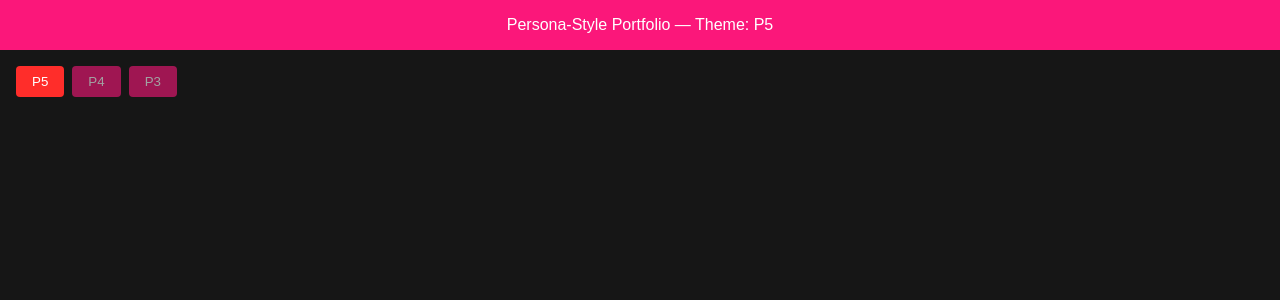
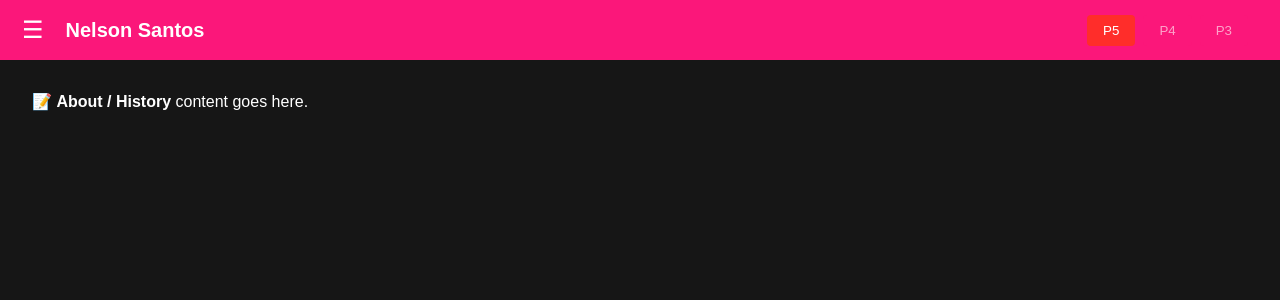
Before and after one commit to NelsonCGSantos/per-portfolio, a React (Vite) app: page / in a window 1280 px wide. Shown: the top 300 px of the page. Built offline with nearby package versions, Linux system fonts and the light colour scheme.

Commit message:
first card drafts for projects

```diff
--- a/src/App.jsx
+++ b/src/App.jsx
@@ -1,20 +1,125 @@
-import React from 'react';
+// src/App.jsx
+import React, { useState } from 'react';
+import styled from 'styled-components';
+import { Sidebar } from './Sidebar';
 import { ThemeToggle } from './ThemeToggle';
-import styled from 'styled-components';
+import PersonaCard from './PersonaCard';
 
 const Header = styled.header`
-  padding: 1rem;
+  position: fixed;
+  top: 0;
+  left: 0;
+  height: 60px;
+  width: 100%;
   background: ${({ theme }) => theme.accent};
-  text-align: center;
+  display: flex;
+  align-items: center;
+  padding: 0 1rem;
+  box-sizing: border-box;
+  z-index: 1001;
+`;
+
+const MenuButton = styled.button`
+  font-size: 1.5rem;
+  background: none;
+  border: none;
+  color: ${({ theme }) => theme.text};
+  cursor: pointer;
+`;
+
+const Title = styled.h1`
+  margin: 0 1rem;
+  flex-grow: 1;
+  font-size: 1.25rem;
+  color: ${({ theme }) => theme.text};
+`;
+
+const Main = styled.main`
+  padding-top: 60px; /* push below header */
+  margin-left: ${({ sidebarOpen }) => (sidebarOpen ? '240px' : '0')};
+  transition: margin-left 0.3s ease;
+  min-height: calc(100vh - 60px);
+`;
+
+const ProjectsGrid = styled.section`
+  display: flex;
+  flex-wrap: wrap;
+  justify-content: center;
+  padding: 2rem;
 `;
 
 export default function App({ themeName, setTheme }) {
+  const [sidebarOpen, setSidebarOpen] = useState(false);
+  const [active, setActive] = useState('About');
+  const menu = ['About', 'Projects', 'Skills', 'Contact'];
+
   return (
-    <div>
+    <>
       <Header>
-        Persona-Style Portfolio — Theme: {themeName.toUpperCase()}
+        <MenuButton onClick={() => setSidebarOpen(o => !o)}>
+          ☰
+        </MenuButton>
+        <Title>Nelson Santos</Title>
+        <ThemeToggle themeName={themeName} setTheme={setTheme} />
       </Header>
-      <ThemeToggle themeName={themeName} setTheme={setTheme} />
-    </div>
+
+      <Sidebar
+        open={sidebarOpen}
+        items={menu}
+        onSelect={label => {
+          setActive(label);
+          setSidebarOpen(false);
+        }}
+      />
+
+      <Main sidebarOpen={sidebarOpen}>
+        {active === 'About' && (
+          <div style={{ padding: '2rem' }}>
+            📝 <strong>About / History</strong> content goes here.
+          </div>
+        )}
+
+        {active === 'Projects' && (
+          <ProjectsGrid>
+            <PersonaCard
+              title="TLDR Chrome Extension"
+              description="A Chrome extension that summarizes any page using the ChatGPT API."
+              stack={['React', 'Styled-Components', 'OpenAI']}
+              link="https://github.com/your-username/tldr-extension"
+            />
+            <PersonaCard
+              title="Pirate Portfolio"
+              description="Interactive 3D portfolio built with React Three Fiber."
+              stack={['React', 'Three.js', 'Vite']}
+              link="https://github.com/your-username/pirate-portfolio"
+            />
+            <PersonaCard
+              title="SpeerNotes API"
+              description="Secure notes API with JWT auth, built in Node.js + PostgreSQL."
+              stack={['Node.js', 'Express', 'PostgreSQL']}
+              link="https://github.com/your-username/speerNotes-api"
+            />
+            <PersonaCard
+              title="Nuit Blanche Site"
+              description="Fundraising microsite for an art festival, built in Vue.js."
+              stack={['Vue', 'Vuetify', 'Netlify']}
+              link="https://github.com/your-username/nuit-blanche-site"
+            />
+          </ProjectsGrid>
+        )}
+
+        {active === 'Skills' && (
+          <div style={{ padding: '2rem' }}>
+            📊 <strong>Skills XP Bars</strong> go here (we’ll animate these next).
+          </div>
+        )}
+
+        {active === 'Contact' && (
+          <div style={{ padding: '2rem' }}>
+            📬 <strong>Contact / Confidant Grid</strong> goes here.
+          </div>
+        )}
+      </Main>
+    </>
   );
 }
--- /dev/null
+++ b/src/PersonaCard.jsx
@@ -0,0 +1,86 @@
+import React, { useState } from 'react';
+import styled from 'styled-components';
+
+const CardContainer = styled.div`
+  perspective: 1000px;
+  width: 280px;
+  height: 180px;
+  margin: 1rem;
+  cursor: pointer;
+`;
+
+const CardInner = styled.div`
+  position: relative;
+  width: 100%;
+  height: 100%;
+  transform-style: preserve-3d;
+  transition: transform 0.6s ease;
+  transform: ${({ flipped }) => (flipped ? 'rotateY(180deg)' : 'rotateY(0)')};
+`;
+
+const CardFace = styled.div`
+  position: absolute;
+  width: 100%;
+  height: 100%;
+  backface-visibility: hidden;
+  border-radius: 8px;
+  display: flex;
+  align-items: center;
+  justify-content: center;
+`;
+
+const CardFront = styled(CardFace)`
+  background: ${({ theme }) => theme.primary};
+  color: ${({ theme }) => theme.text};
+  font-size: 1.25rem;
+  font-weight: bold;
+`;
+
+const CardBack = styled(CardFace)`
+  background: ${({ theme }) => theme.bg};
+  color: ${({ theme }) => theme.text};
+  transform: rotateY(180deg);
+  padding: 1rem;
+  box-sizing: border-box;
+  text-align: center;
+  overflow: hidden;
+  font-size: 0.9rem;
+
+  a {
+    display: inline-block;
+    margin-top: 0.5rem;
+    color: ${({ theme }) => theme.primary};
+    text-decoration: none;
+    font-weight: bold;
+  }
+`;
+
+export default function PersonaCard({
+  title,
+  description,
+  stack = [],
+  link
+}) {
+  const [flipped, setFlipped] = useState(false);
+
+  return (
+    <CardContainer onClick={() => setFlipped(f => !f)}>
+      <CardInner flipped={flipped}>
+        <CardFront>{title}</CardFront>
+        <CardBack>
+          <p>{description}</p>
+          {stack.length > 0 && (
+            <p style={{ marginTop: '0.5rem' }}>
+              {stack.join(' · ')}
+            </p>
+          )}
+          {link && (
+            <a href={link} target="_blank" rel="noopener noreferrer">
+              View project
+            </a>
+          )}
+        </CardBack>
+      </CardInner>
+    </CardContainer>
+  );
+}
--- /dev/null
+++ b/src/Sidebar.jsx
@@ -0,0 +1,45 @@
+import React from "react";
+import styled from "styled-components";
+
+const SidebarContainer = styled.aside`
+  position: fixed;
+  top: 0;
+  left: 0;
+  height: 100vh;
+  width: 240px;
+  background: ${({ theme }) => theme.primary};
+  transform: translateX(${({ open }) => (open ? '0' : '-100%')});
+  transition: transform 0.3s ease;
+  z-index: 1000;
+  display: flex;
+  flex-direction: column;
+  padding-top: 60px;
+`;
+
+const MenuItem = styled.button`
+  background: none;
+  border: none;
+  color: ${({ theme }) => theme.text};
+  padding: 1rem 1.5rem;
+  text-align: left;
+  font-size: 1rem;
+  cursor: pointer;
+  &:hover {
+    background: ${({ theme }) => theme.accent};
+  }
+`
+
+export function Sidebar({ open, items, onSelect }) {
+    return (
+      <SidebarContainer open={open}>
+        {items.map((label) => (
+          <MenuItem
+            key={label}
+            onClick={() => onSelect(label)}
+          >
+            {label}
+          </MenuItem>
+        ))}
+      </SidebarContainer>
+    )
+  }
```
